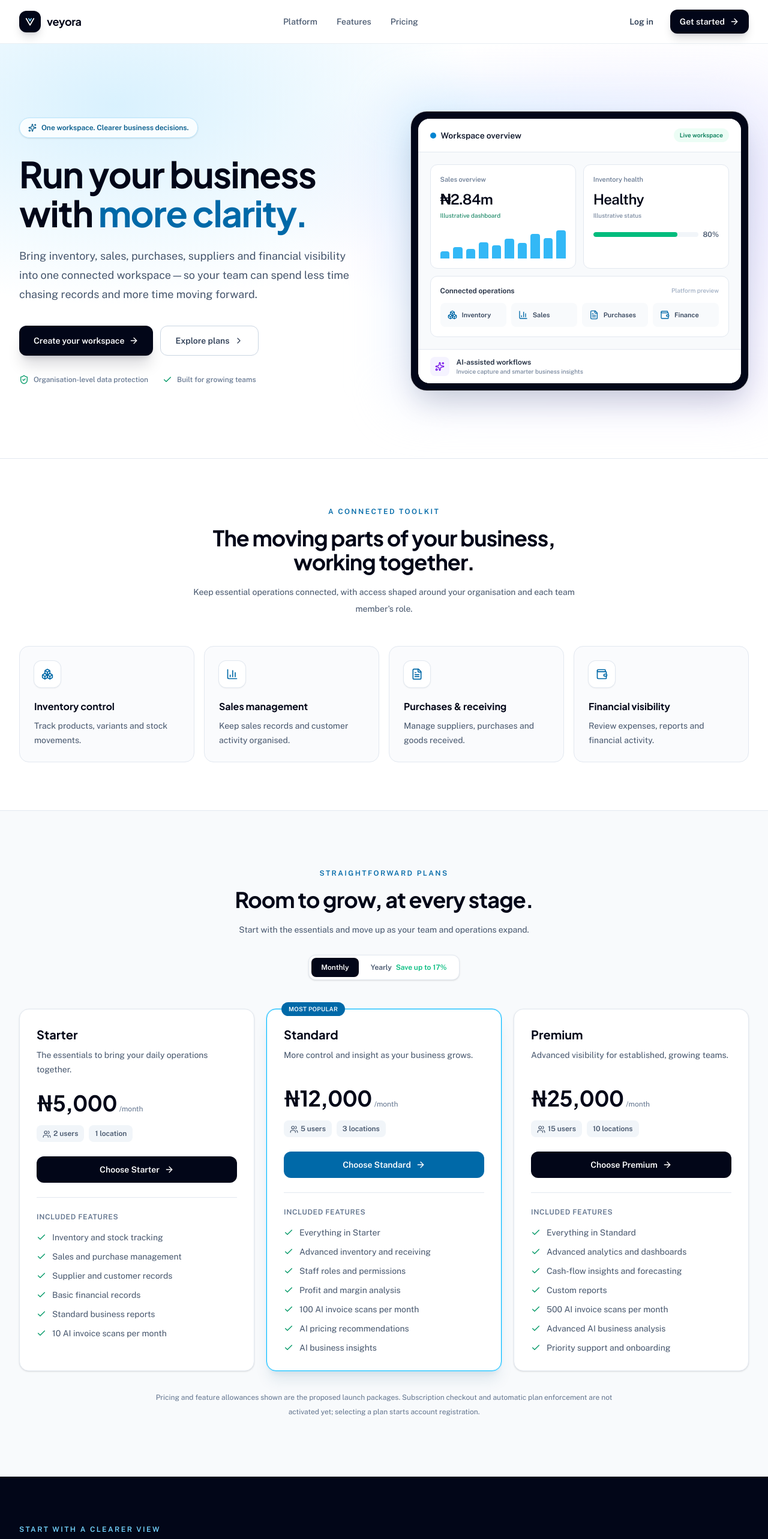
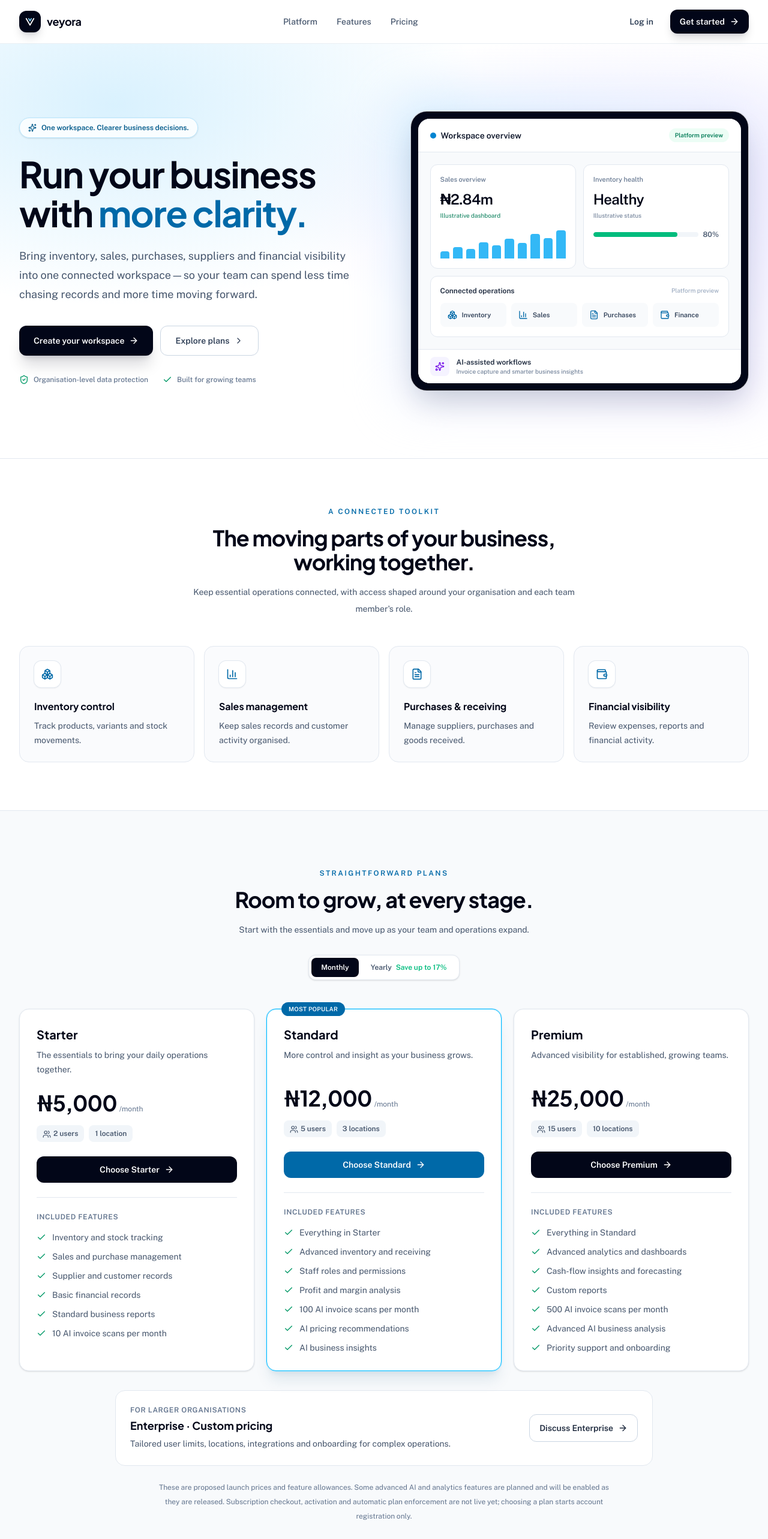
Before and after one commit to Uways-collab/veyora, a React (Vite) app: page / in a window 1280 px wide. Shown: the top 2566 px of the page at 60% size. Built offline with nearby package versions, Linux system fonts and the light colour scheme; no server answers.

Commit message:
Clarify launch pricing preview and add Enterprise tier

```diff
--- a/src/modules/marketing/LandingPage.tsx
+++ b/src/modules/marketing/LandingPage.tsx
@@ -104,7 +104,7 @@ export function LandingPage() {
                 <div className="overflow-hidden rounded-[1.2rem] bg-slate-50">
                   <div className="flex items-center justify-between border-b border-slate-200 bg-white px-5 py-4">
                     <div className="flex items-center gap-2"><span className="h-2.5 w-2.5 rounded-full bg-sky-600" /><span className="text-sm font-bold text-slate-900">Workspace overview</span></div>
-                    <span className="rounded-full bg-emerald-50 px-2.5 py-1 text-[10px] font-semibold text-emerald-700">Live workspace</span>
+                    <span className="rounded-full bg-emerald-50 px-2.5 py-1 text-[10px] font-semibold text-emerald-700">Platform preview</span>
                   </div>
                   <div className="grid grid-cols-2 gap-3 p-4 sm:p-5">
                     <div className="rounded-xl border border-slate-200 bg-white p-4">
@@ -180,7 +180,11 @@ export function LandingPage() {
                 </article>
               ))}
             </div>
-            <p className="mx-auto mt-8 max-w-3xl text-center text-xs leading-6 text-slate-500">Pricing and feature allowances shown are the proposed launch packages. Subscription checkout and automatic plan enforcement are not activated yet; selecting a plan starts account registration.</p>
+            <div className="mx-auto mt-8 flex max-w-4xl flex-col items-start justify-between gap-5 rounded-2xl border border-slate-200 bg-white p-6 sm:flex-row sm:items-center">
+              <div><p className="text-xs font-bold uppercase tracking-wider text-slate-500">For larger organisations</p><h3 className="mt-1 font-display text-lg font-bold text-slate-950">Enterprise · Custom pricing</h3><p className="mt-1 text-sm leading-6 text-slate-600">Tailored user limits, locations, integrations and onboarding for complex operations.</p></div>
+              <a href="/signup?plan=enterprise" className="inline-flex shrink-0 items-center gap-2 rounded-xl border border-slate-300 px-4 py-3 text-sm font-semibold text-slate-800 transition hover:border-slate-500 hover:bg-slate-50">Discuss Enterprise <ArrowRight className="h-4 w-4"/></a>
+            </div>
+            <p className="mx-auto mt-6 max-w-3xl text-center text-xs leading-6 text-slate-500">These are proposed launch prices and feature allowances. Some advanced AI and analytics features are planned and will be enabled as they are released. Subscription checkout, activation and automatic plan enforcement are not live yet; choosing a plan starts account registration only.</p>
           </div>
         </section>
 
```
